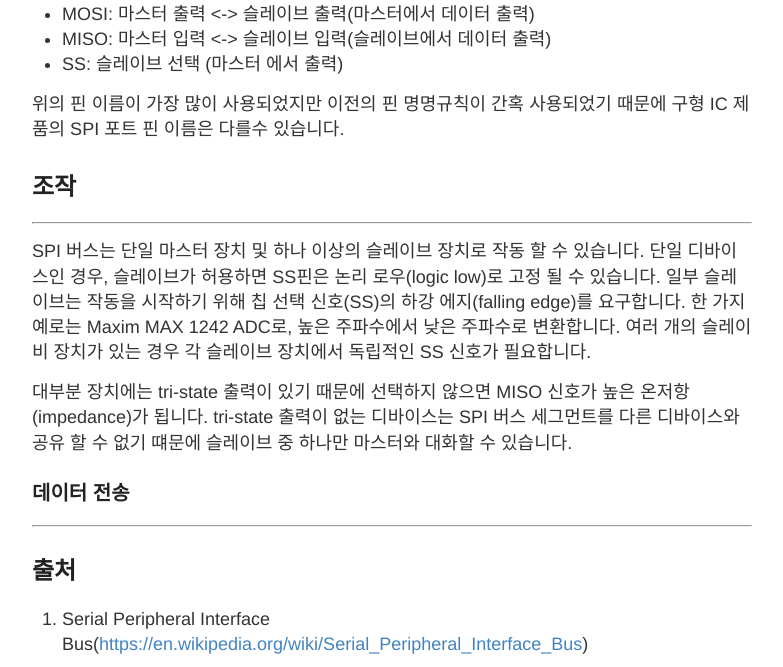
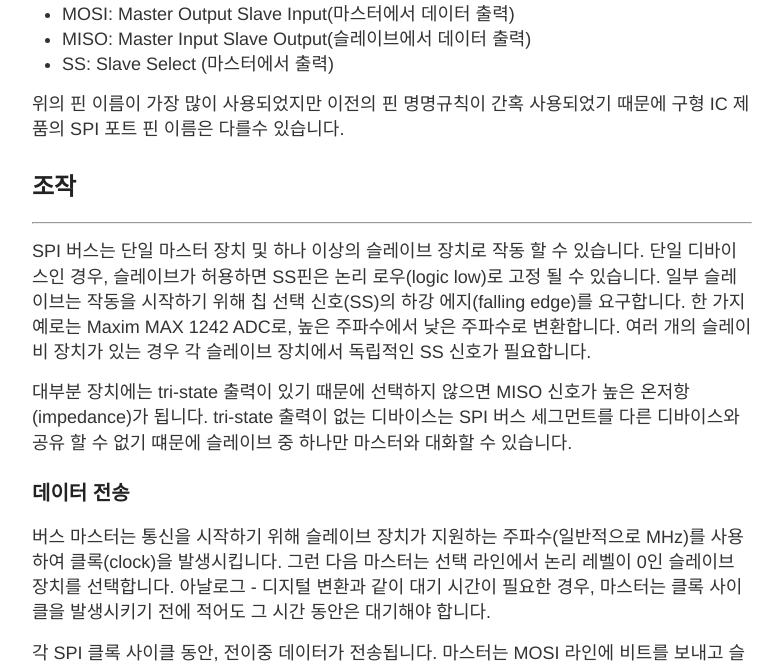
Before and after one commit to WonSeobSon/wonseobson.github.io, a Jekyll site: the page built from _posts/2018-3-25-SPI-통신.md, in a window 1280 px wide and 1400 px high, scrolled down 865 px. Shown: the part 282-949 px from the top of the window, without its empty margins (248-1031 px from the left). Built offline with Jekyll 4.4.1, drawn with Linux system fonts in a browser that asks for light colours; some of the changed text lies outside the part shown.

Commit message:
SPI 통신 작성
데이터 전송 작성중

```diff
--- a/_posts/2018-3-25-SPI-통신.md
+++ b/_posts/2018-3-25-SPI-통신.md
@@ -23,10 +23,10 @@ title: SPI
 
   ![Single Master to Single Slave: basic SPI bus example.](https://upload.wikimedia.org/wikipedia/commons/thumb/e/ed/SPI_single_slave.svg/350px-SPI_single_slave.svg.png)
 
-  - SLCK: 직렬 신호 (마스터에서 출력)
-  - MOSI: 마스터 출력 &lt;-&gt; 슬레이브 출력(마스터에서 데이터 출력)
-  - MISO: 마스터 입력 &lt;-&gt; 슬레이브 입력(슬레이브에서 데이터 출력)
-  - SS: 슬레이브 선택 (마스터 에서 출력)
+  - SLCK: Serial Clock (마스터에서 출력)
+  - MOSI: Master Output Slave Input(마스터에서 데이터 출력)
+  - MISO: Master Input Slave Output(슬레이브에서 데이터 출력)
+  - SS: Slave Select (마스터에서 출력)
 
   위의 핀 이름이 가장 많이 사용되었지만 이전의 핀 명명규칙이 간혹 사용되었기 때문에 구형 IC 제품의 SPI 포트 핀 이름은 다를수 있습니다.
 
@@ -37,8 +37,15 @@ title: SPI
 
   대부분 장치에는 tri-state 출력이 있기 때문에  선택하지 않으면 MISO 신호가 높은 온저항(impedance)가 됩니다. tri-state 출력이 없는 디바이스는 SPI 버스 세그먼트를 다른 디바이스와 공유 할 수 없기 떄문에 슬레이브 중 하나만 마스터와 대화할 수 있습니다.
 
+
 ### 데이터 전송
----------------------------------------
+  버스 마스터는 통신을 시작하기 위해 슬레이브 장치가 지원하는 주파수(일반적으로 MHz)를 사용하여 클록(clock)을 발생시킵니다. 그런 다음 마스터는 선택 라인에서 논리 레벨이 0인 슬레이브 장치를 선택합니다. 아날로그 - 디지털 변환과 같이 대기 시간이 필요한 경우, 마스터는 클록 사이클을 발생시키기 전에 적어도 그 시간 동안은 대기해야 합니다.
+
+  각 SPI 클록 사이클 동안, 전이중 데이터가 전송됩니다. 마스터는 MOSI 라인에 비트를 보내고 슬레이브는 그 비트를 읽습니다. 슬레이브는 MISO 라인에 비트를 보내고 마스터는 그 비트를 읽습니다. 이 시퀀스는 한 방향(one-directional) 데이터 전송인 경우에도 유지됩니다.
+
+![A typical hardware setup using two shift registers to form an inter-chip circular buffer](https://en.wikipedia.org/wiki/File:SPI_8-bit_circular_transfer.svg)
+
+  전송에는 일반적으로 주어진 워드 크기의 두 개의 시프트 레지스터(마스터와 슬레이브에서 8비트)가 포함되며 가상의 링 토폴로지(virual ring topology)로 연결됩니다.
 
 
 ## 출처
```
